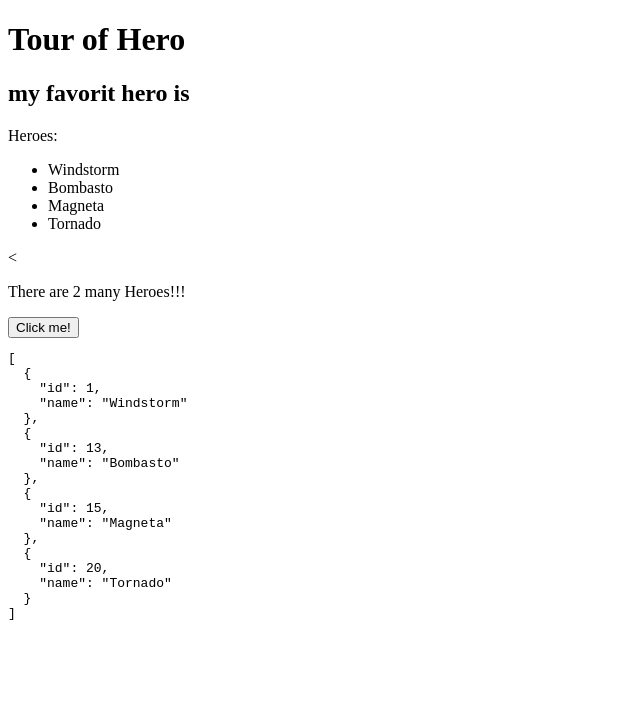
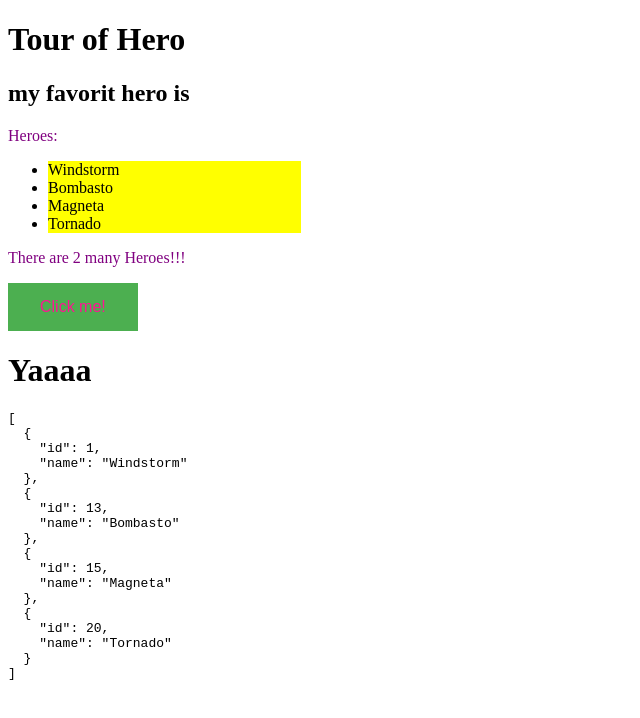
Before and after one commit to assaftenen/cliTest, an Angular app: page / in a window 1280 px wide. Shown: the top 718 px of the page, without its empty margins (0-640 px from the left). Built offline with nearby package versions, Linux system fonts and the light colour scheme.

Commit message:
end of displaying data

```diff
--- a/src/app/app.component.css
+++ b/src/app/app.component.css
@@ -0,0 +1,10 @@
+p {
+    color: purple
+}
+li{
+    background-color: yellow
+}
+
+ul{
+    width: 20%
+}
--- a/src/app/app.component.html
+++ b/src/app/app.component.html
@@ -8,7 +8,7 @@
     {{hero.name}}
   </li>
 </ul>
-<<p *ngIf="heroes.length>3">There are 2 many Heroes!!!</p>
+<p *ngIf="heroes.length>3">There are 2 many Heroes!!!</p>
 <click-me></click-me>
 
 
--- a/src/app/shared/click-me/click-me.component.css
+++ b/src/app/shared/click-me/click-me.component.css
@@ -0,0 +1,10 @@
+button {
+    background-color: #4CAF50; /* Green */
+    border: none;
+    color: deeppink;
+    padding: 15px 32px;
+    text-align: center;
+    text-decoration: none;
+    display: inline-block;
+    font-size: 16px;
+}
--- a/src/app/shared/click-me/click-me.component.html
+++ b/src/app/shared/click-me/click-me.component.html
@@ -1,2 +1,3 @@
- <button (click)="onClickMe()">Click me!</button>
+ <button class="assaf" (click)="onClickMe()">Click me!</button>
     {{clickMessage}}
+    <h1>Yaaaa</h1>
--- a/src/app/shared/index.ts
+++ b/src/app/shared/index.ts
@@ -1,2 +1,2 @@
 export * from './hero'
-export * from './click-me/click-me.component'
+export * from './click-me'
```
Also changed, not shown: src/app/shared/click-me/click-me.component.ts (+13 -0 lines).
